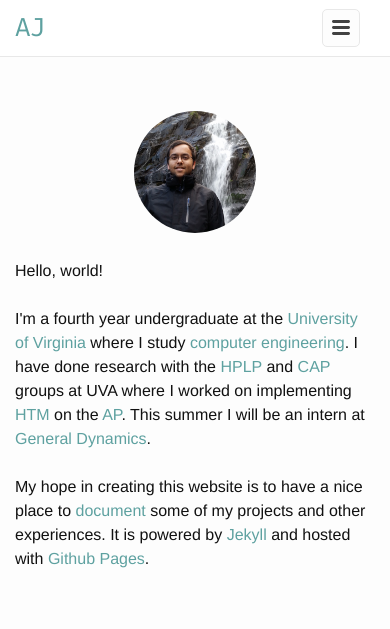
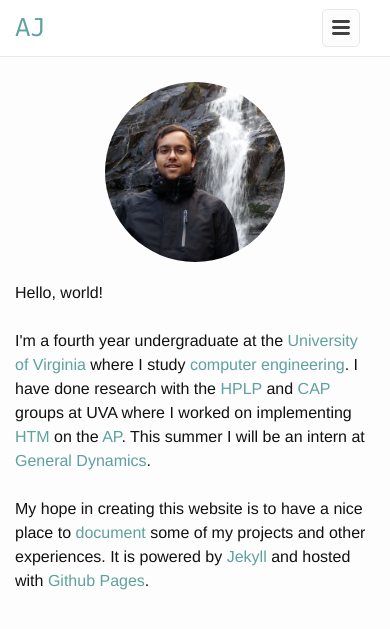
Before and after one commit to ajvarshneya/ajvarshneya.github.io, a Jekyll site: the page built from index.html, in a window 390 px wide. Shown: the top 629 px of the page. Built offline with Jekyll 4.4.1, drawn with Linux system fonts in a browser that asks for light colours.

Commit message:
another mobile test

```diff
--- a/index.html
+++ b/index.html
@@ -11,12 +11,12 @@ layout: default
 			float: right;
 			margin: 0px 5% 5% 5%;
 		}
-		@media only screen and (max-width: 640px) {
+		@media only screen and (max-width: 480px) {
 			#portrait {
 				border-radius: 50%;
-				width: 34%;
+				width: 50%;
 				float: center;
-				margin: 0px 33% 10% 33%;
+				margin: -8% 25% 8% 25%;
 			}
 			p {
 				display: inline-block;
```
Also changed, not shown: 1 other file.
